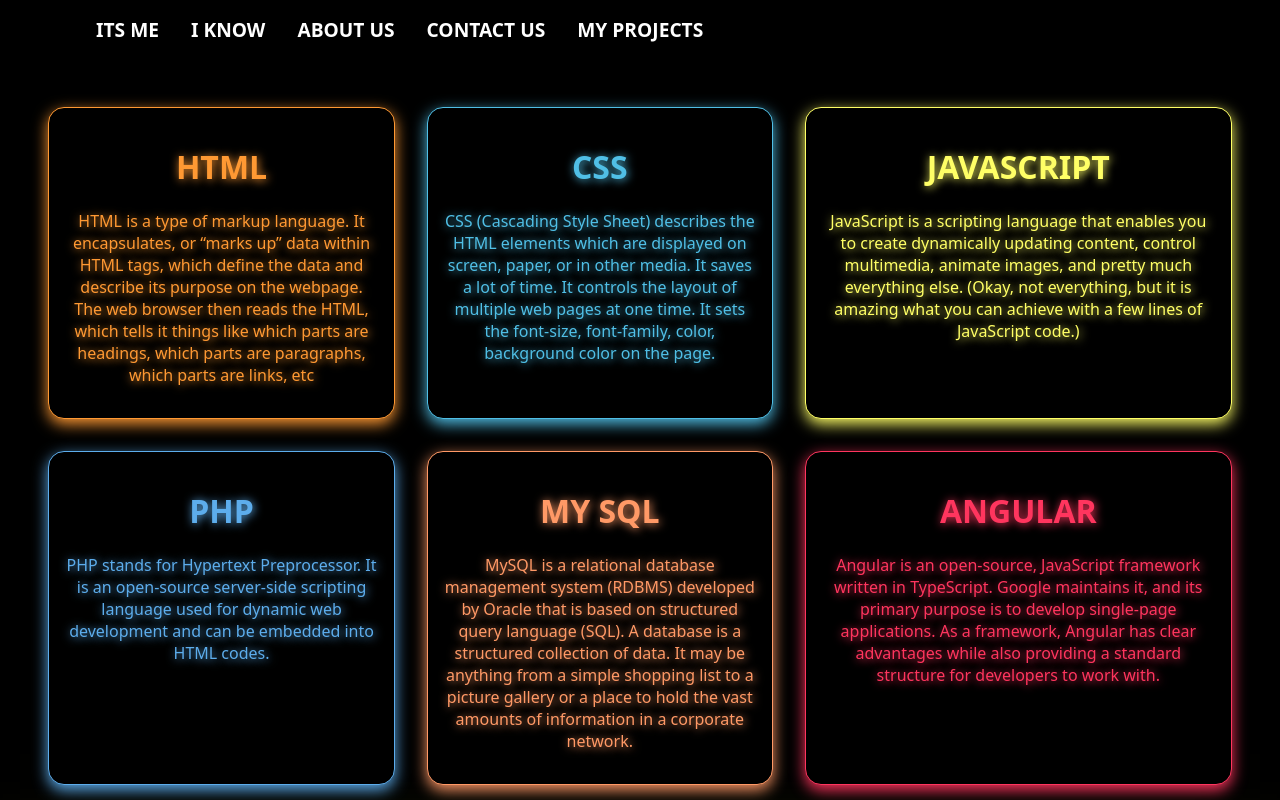
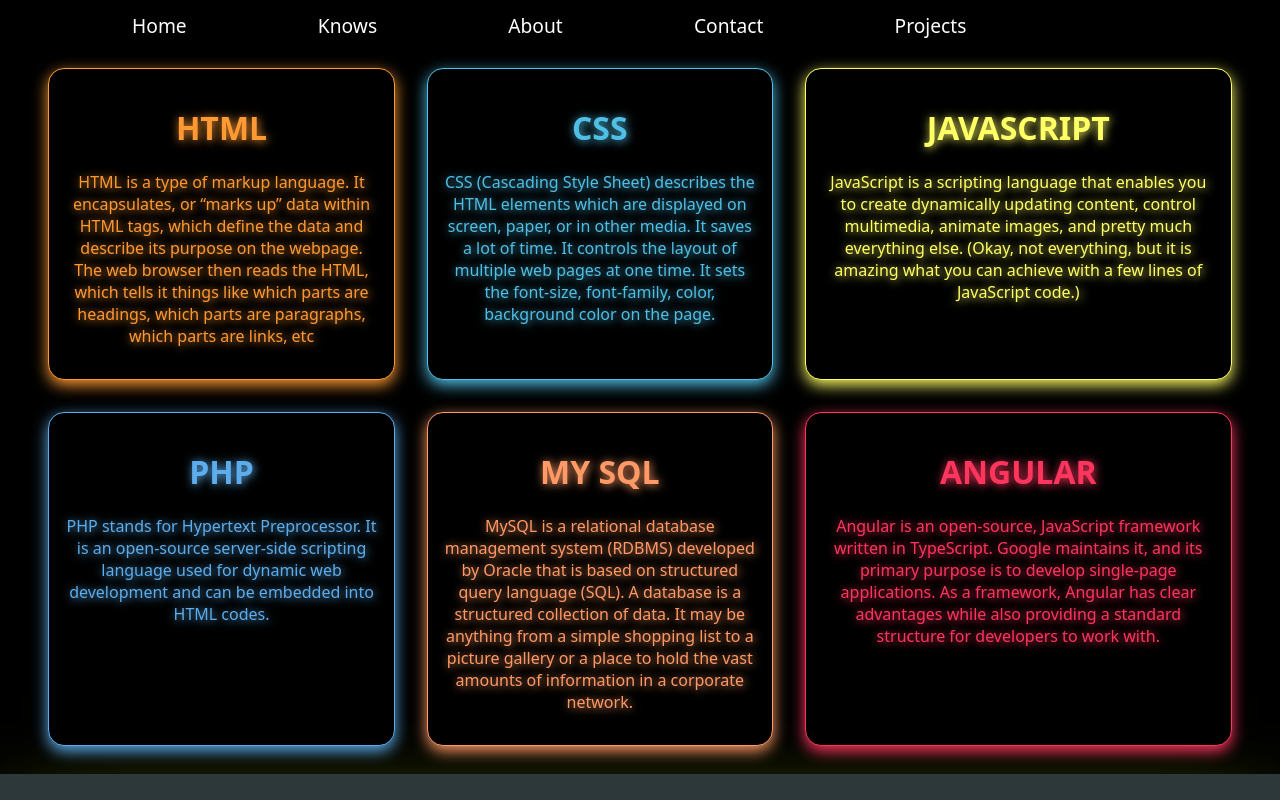
Before and after one commit to AmarVcode/I-am-amar, an Angular app in the folder my-app/: page /iknow in a window 1280 px wide. Shown: the top 800 px of the page. Built offline with nearby package versions, Linux system fonts and the light colour scheme.

Commit message:
comleted

```diff
--- a/my-app/src/app/components/iknow/iknow.component.css
+++ b/my-app/src/app/components/iknow/iknow.component.css
@@ -8,6 +8,8 @@
     padding: 2rem;
     user-select: none;
     min-height: 65vh;
+    position: relative;
+    top: 20px;
 }
 
 main h1{
--- a/my-app/src/app/components/navbar/navbar.component.css
+++ b/my-app/src/app/components/navbar/navbar.component.css
@@ -1,34 +1,175 @@
 
 
-nav{
-    background-color: transparent;
+
+
+header {
+  background: black;
+  text-align: center;
+  position: fixed;
+  z-index: 999;
   width: 100%;
-    box-sizing: border-box;
-    text-align: center;
-    display: flex;
-    flex-wrap: wrap;
-    padding-left: 5rem;
 }
 
-nav a{
+.nav-toggle {
+  position: absolute !important;
+  top: -9999px !important;
+  left: -9999px !important;
+}
+
+.nav-toggle:focus ~ .nav-toggle-label {
+  outline: 3px solid rgba(lightblue, .75);
+}
+
+.nav-toggle-label {
+  position: absolute;
+  top: 0;
+  left: 0;
+  margin-left: 1em;
+  height: 100%;
+  display: flex;
+  align-items: center;
+}
+
+.nav-toggle-label span,
+.nav-toggle-label span::before,
+.nav-toggle-label span::after {
+  display: block;
+  background: white;
+  height: 2px;
+  width: 2em;
+  border-radius: 2px;
+  position: relative;
+}
+
+.nav-toggle-label span::before,
+.nav-toggle-label span::after {
+  content: '';
+  position: absolute;
+}
+
+.nav-toggle-label span::before {
+  bottom: 7px;
+}
+
+.nav-toggle-label span::after {
+  top: 7px;
+}
+
+nav {
+  position: absolute;
+  text-align: left;
+  top: 100%;
+  left: 0;
+  width: 100%;
+  transform: scale(1, 0);
+  transform-origin: top;
+  transition: transform 400ms ease-in-out;
+}
+
+nav ul {
+  margin: 0;
+  padding: 0;
+  list-style: none;
+}
+
+nav li {
+  margin-bottom: 1em;
+  margin-left: 1em;
+}
+
+nav a {
   color: white;
-    font-size: 1.2rem;
-    box-sizing: border-box;
-    padding: 1rem;
   text-decoration: none;
-    font-weight: 600;
-    transition: 500ms;
-    text-transform: uppercase;
-    text-shadow: 1px 1px 20px black;
   background: linear-gradient(270deg,#FF355E,transparent,transparent);
+  padding: 0.6em 3em;
   background-size: 200%;
   background-position: left;
+  display: flex;
+  align-items: center;
+  font-size: 1.2rem;
+  text-transform: capitalize;
+  opacity: 0;
+  transition: 500ms ease-in-out !important;
+  font-weight: 500;
 }
 
-nav a:hover{
+nav a:hover {
   background-position: right;
 }
 
 .active{
-    background: #FF355E;
+  background-position: right;
 }
+
+.nav-toggle:checked ~ nav {
+  transform: scale(1,1);
+}
+
+.nav-toggle:checked ~ nav a {
+  opacity: 1;
+  transition: opacity 250ms ease-in-out 250ms;
+}
+
+@media screen and (min-width: 800px) {
+  .nav-toggle-label {
+    display: none;
+  }
+
+  header {
+    display: grid;
+    grid-template-columns: 1fr auto minmax(600px, 3fr) 1fr;
+  }
+
+  .logo {
+    grid-column: 2 / 3;
+  }
+
+  nav {
+     all: unset; /* this causes issues with Edge, since it's unsupported */
+
+    /* the following lines are not from my video, but add Edge support */
+    position: relative;
+    text-align: left;
+    transition: none;
+    transform: scale(1,1);
+    background: none;
+    top: initial;
+    left: initial;
+    /* end Edge support stuff */
+
+    grid-column: 3 / 4;
+    display: flex;
+    justify-content: flex-end;
+    align-items: center;
+  }
+
+  nav ul {
+    display: flex;
+  }
+
+  nav li {
+    margin-bottom: 0;
+  }
+
+  nav a {
+    opacity: 1;
+    position: relative;
+  }
+
+  nav a::before {
+    content: '';
+    display: block;
+    height: 5px;
+    background: black;
+    position: absolute;
+    top: -.75em;
+    left: 0;
+    right: 0;
+    transform: scale(0, 1);
+    transition: transform ease-in-out 250ms;
+  }
+
+  nav a:hover::before {
+    transform: scale(1,1);
+  }
+}
--- a/my-app/src/app/components/navbar/navbar.component.html
+++ b/my-app/src/app/components/navbar/navbar.component.html
@@ -1,7 +1,27 @@
-<nav>
-    <a routerLinkActive="active" routerLink="/" >Its Me</a>
-    <a routerLinkActive="active" routerLink="/iknow" >I know</a>
-    <a routerLinkActive="active" routerLink="/about" >About us</a>
-    <a routerLinkActive="active" routerLink="/contact" >Contact us</a>
-    <a routerLinkActive="active" routerLink="/project" >My Projects</a>
-</nav>
+<!-- <nav>
+
+
+
+
+
+</nav> -->
+
+
+<header>
+    <h1>
+
+    </h1>
+    <input type="checkbox" id="nav-toggle" class="nav-toggle">
+    <nav>
+        <ul>
+            <li><a routerLinkActive="active" routerLink="/">Home</a></li>
+            <li> <a routerLinkActive="active" routerLink="/iknow">knows</a></li>
+            <li><a routerLinkActive="active" routerLink="/about">About</a></li>
+            <li><a routerLinkActive="active" routerLink="/contact">Contact</a></li>
+            <li> <a routerLinkActive="active" routerLink="/project">Projects</a></li>
+        </ul>
+    </nav>
+    <label for="nav-toggle" class="nav-toggle-label">
+        <span></span>
+    </label>
+</header>
```
Lines whose indentation alone changed are shown as unchanged.
